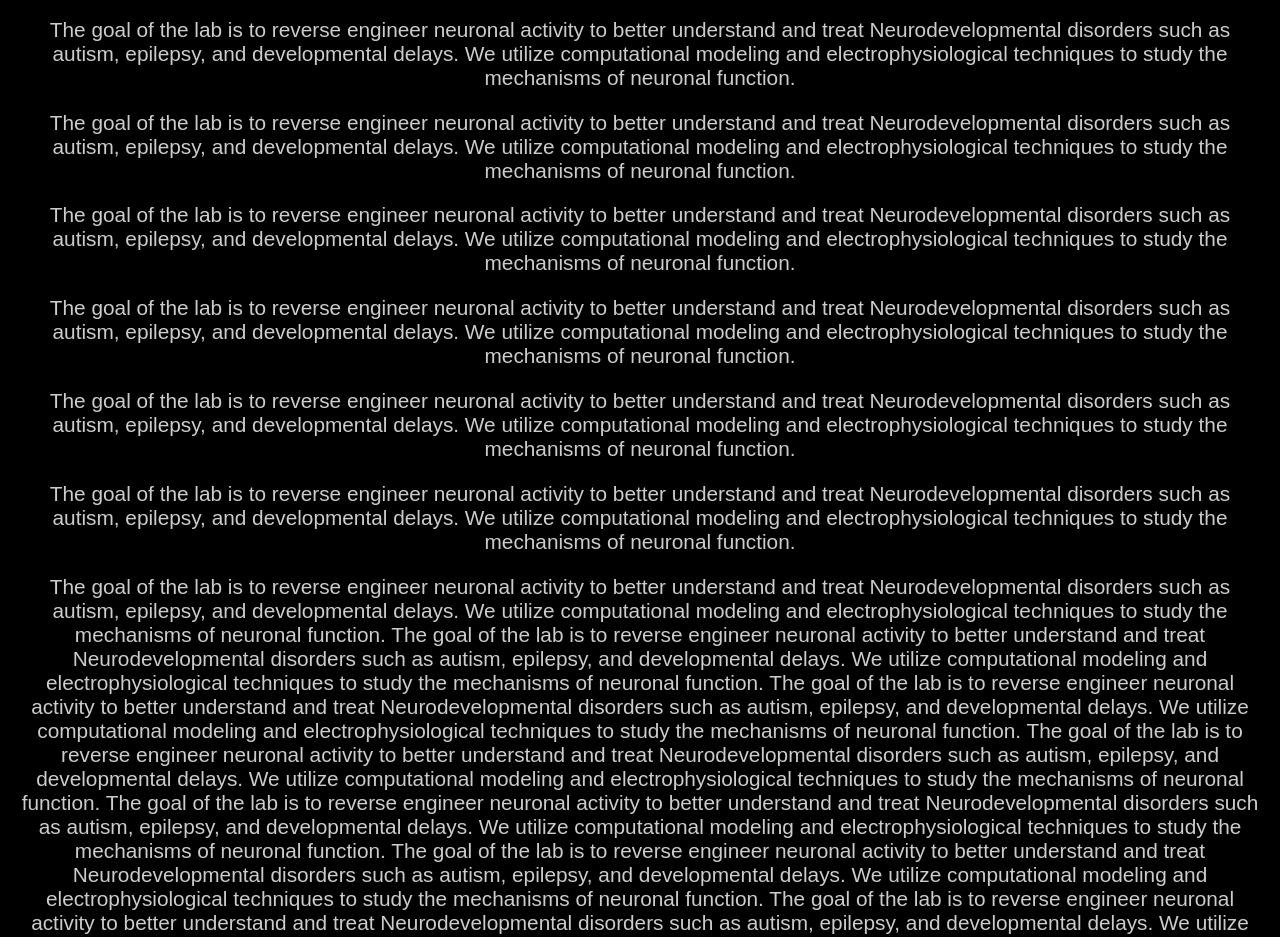
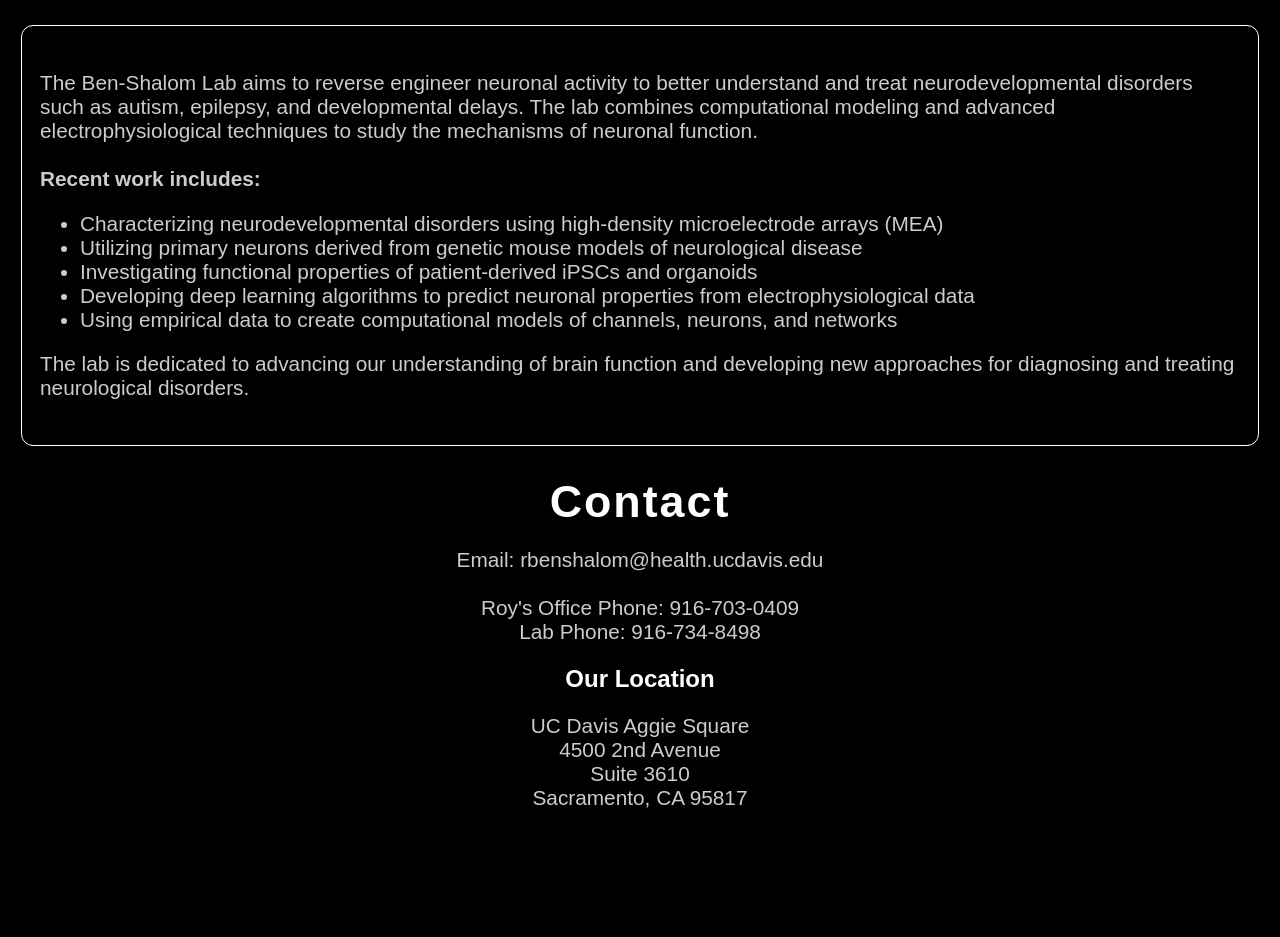
Before and after one commit to timskeee/BenShalomWebsite, a plain HTML site: page src/index.html in a window 1280 px wide. Shown: the part 574-1511 px from the top of the page. Drawn offline with Linux system fonts and the light colour scheme.

Commit message:
Minor updates to all. Updated videos that are part of gitignore

```diff
--- a/src/index.html
+++ b/src/index.html
@@ -20,25 +20,26 @@
   <a href="contact.html">Contact</a>
   </div>
   <div class="content">
-    <h1>Welcome to the Ben-Shalom Lab</h1>
-    <p>The goal of the lab is to reverse engineer neuronal activity to better understand and treat Neurodevelopmental disorders such as autism, epilepsy, and developmental delays. We utilize computational modeling and electrophysiological techniques to study the mechanisms of neuronal function.</p>
-        <p>The goal of the lab is to reverse engineer neuronal activity to better understand and treat Neurodevelopmental disorders such as autism, epilepsy, and developmental delays. We utilize computational modeling and electrophysiological techniques to study the mechanisms of neuronal function.</p>
-    <p>The goal of the lab is to reverse engineer neuronal activity to better understand and treat Neurodevelopmental disorders such as autism, epilepsy, and developmental delays. We utilize computational modeling and electrophysiological techniques to study the mechanisms of neuronal function.</p>
-    <p>The goal of the lab is to reverse engineer neuronal activity to better understand and treat Neurodevelopmental disorders such as autism, epilepsy, and developmental delays. We utilize computational modeling and electrophysiological techniques to study the mechanisms of neuronal function.</p>
-    <p>The goal of the lab is to reverse engineer neuronal activity to better understand and treat Neurodevelopmental disorders such as autism, epilepsy, and developmental delays. We utilize computational modeling and electrophysiological techniques to study the mechanisms of neuronal function.</p>
-    <p>The goal of the lab is to reverse engineer neuronal activity to better understand and treat Neurodevelopmental disorders such as autism, epilepsy, and developmental delays. We utilize computational modeling and electrophysiological techniques to study the mechanisms of neuronal function.</p>
-    <p>The goal of the lab is to reverse engineer neuronal activity to better understand and treat Neurodevelopmental disorders such as autism, epilepsy, and developmental delays. We utilize computational modeling and electrophysiological techniques to study the mechanisms of neuronal function.
-        The goal of the lab is to reverse engineer neuronal activity to better understand and treat Neurodevelopmental disorders such as autism, epilepsy, and developmental delays. We utilize computational modeling and electrophysiological techniques to study the mechanisms of neuronal function.
-        The goal of the lab is to reverse engineer neuronal activity to better understand and treat Neurodevelopmental disorders such as autism, epilepsy, and developmental delays. We utilize computational modeling and electrophysiological techniques to study the mechanisms of neuronal function.
-        The goal of the lab is to reverse engineer neuronal activity to better understand and treat Neurodevelopmental disorders such as autism, epilepsy, and developmental delays. We utilize computational modeling and electrophysiological techniques to study the mechanisms of neuronal function.
-        The goal of the lab is to reverse engineer neuronal activity to better understand and treat Neurodevelopmental disorders such as autism, epilepsy, and developmental delays. We utilize computational modeling and electrophysiological techniques to study the mechanisms of neuronal function.
-        The goal of the lab is to reverse engineer neuronal activity to better understand and treat Neurodevelopmental disorders such as autism, epilepsy, and developmental delays. We utilize computational modeling and electrophysiological techniques to study the mechanisms of neuronal function.
-        The goal of the lab is to reverse engineer neuronal activity to better understand and treat Neurodevelopmental disorders such as autism, epilepsy, and developmental delays. We utilize computational modeling and electrophysiological techniques to study the mechanisms of neuronal function.
-        The goal of the lab is to reverse engineer neuronal activity to better understand and treat Neurodevelopmental disorders such as autism, epilepsy, and developmental delays. We utilize computational modeling and electrophysiological techniques to study the mechanisms of neuronal function.
-        The goal of the lab is to reverse engineer neuronal activity to better understand and treat Neurodevelopmental disorders such as autism, epilepsy, and developmental delays. We utilize computational modeling and electrophysiological techniques to study the mechanisms of neuronal function.
-        The goal of the lab is to reverse engineer neuronal activity to better understand and treat Neurodevelopmental disorders such as autism, epilepsy, and developmental delays. We utilize computational modeling and electrophysiological techniques to study the mechanisms of neuronal function.
-    </p>
+    <h1>Welcome to the Ben-Shalom Lab!</h1>
+    <div class="intro-box">
+      <p>The Ben-Shalom Lab aims to reverse engineer neuronal activity to better understand and treat neurodevelopmental disorders such as autism, epilepsy, and developmental delays. The lab combines computational modeling and advanced electrophysiological techniques to study the mechanisms of neuronal function.<br><br>
+      <b>Recent work includes:</b> <br>
+      <ul class="homelist">
+        <li>Characterizing neurodevelopmental disorders using high-density microelectrode arrays (MEA)</li>
+        <li>Utilizing primary neurons derived from genetic mouse models of neurological disease</li>
+        <li>Investigating functional properties of patient-derived iPSCs and organoids</li>
+        <li>Developing deep learning algorithms to predict neuronal properties from electrophysiological data</li>
+        <li>Using empirical data to create computational models of channels, neurons, and networks</li>
+      </ul>
+      <p>The lab is dedicated to advancing our understanding of brain function and developing new approaches for diagnosing and treating neurological disorders.</p></div>
 
+
+    <h1>Contact</h1>
+    <p>Email: rbenshalom@health.ucdavis.edu<br><br>
+        Roy's Office Phone: 916-703-0409<br>
+        Lab Phone: 916-734-8498</p>
+    <h2>Our Location</h2>
+    <p>UC Davis Aggie Square<br>4500 2nd Avenue<br> Suite 3610<br> Sacramento, CA 95817</p>
     <p style="height: 1200px;"></p>
   </div>
 </body>
--- a/src/styles.css
+++ b/src/styles.css
@@ -1,3 +1,20 @@
+
+.intro-box {
+  border: 1.5px solid #fff;
+  background: transparent;
+  border-radius: 12px;
+  margin: 28px auto;
+  padding: 24px 18px;
+  max-width: 1200px;
+  color: #fff;
+  box-shadow: 0 2px 12px rgba(0,0,0,0.08);
+  text-align:left;
+}
+ul.homelist{
+  font-size: 1.3rem;
+  color: #ccc;
+}
+
 /* Publication Box Styles */
 .publication-box {
   border: 1.5px solid #fff;
@@ -12,10 +29,10 @@
 }
 
 .publication-box a{
-  color: #ec9bea;
+  color: #007d96;
 }
 .publication-box a:hover{
-  color: #0064c8;
+  color: #00e1ff;
   text-decoration: underline;
 }
 .publication-box b{
@@ -167,6 +184,7 @@ p {
   font-size: 1.3rem;
   color: #ccc;
 }
+
 body {
   margin: 0;
   background: #000;
```
Also changed, not shown: src/positions.html (+1 -1 lines), src/publications.html (+4 -3 lines), src/team.html (+17 -4 lines), 2 other files.
